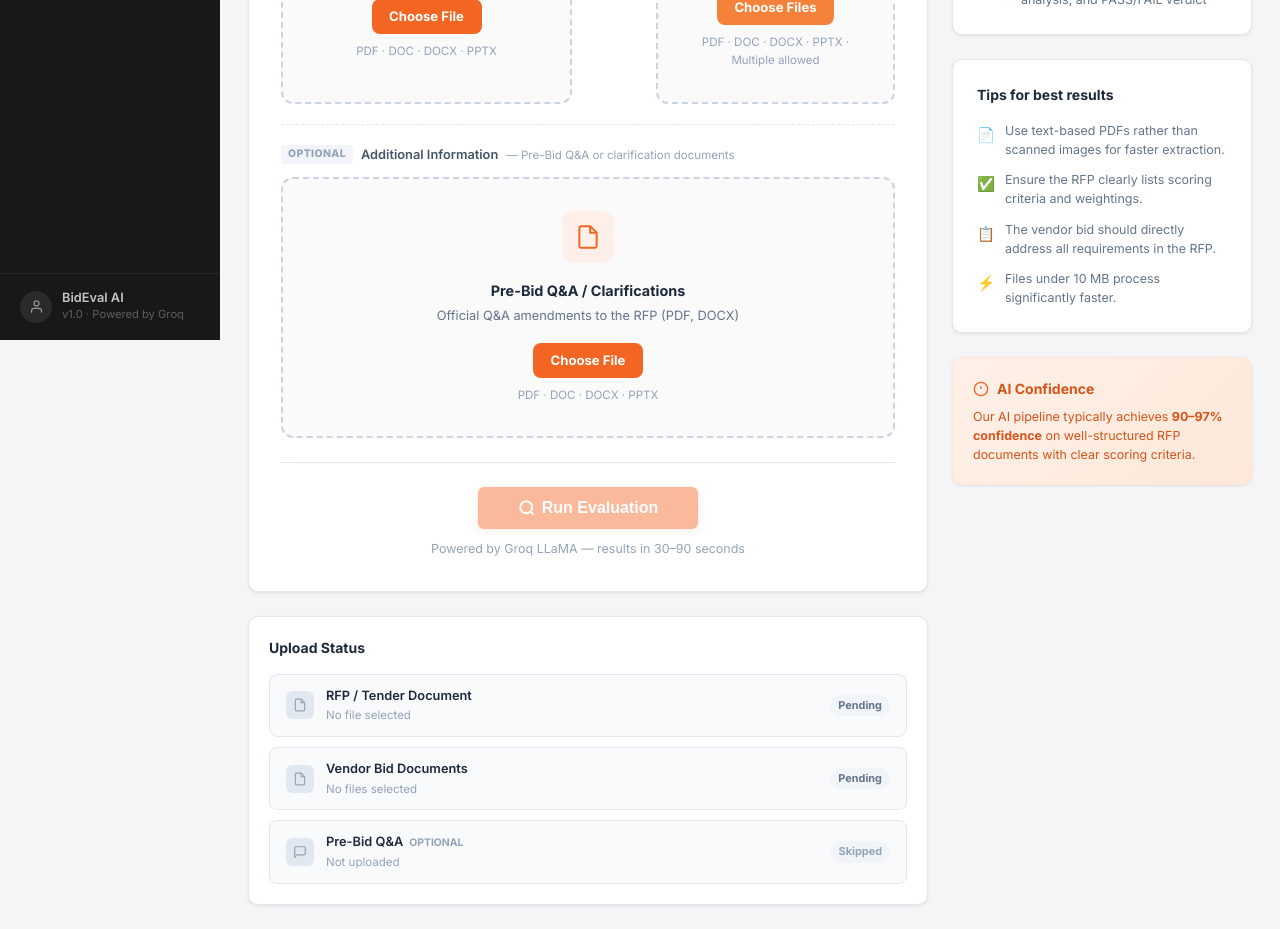
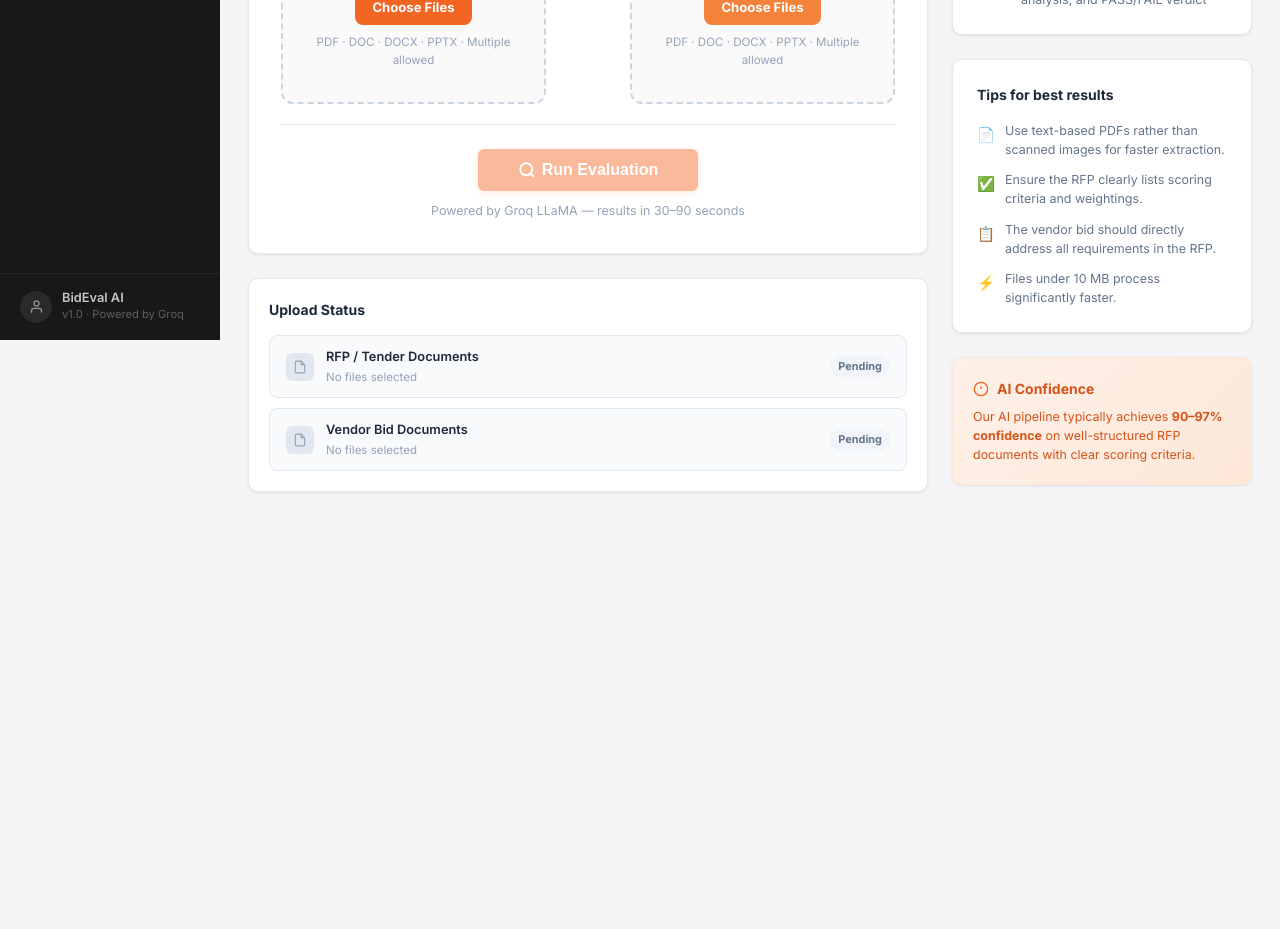
Before and after one commit to insha123-max/RFP-POC, a React (Vite) app in the folder react-frontend/: page /evaluate in a window 1280 px wide. Shown: the part 460-1389 px from the top of the page. After the commit the page ends 976 px from the top, so only its background shows below. Built offline with nearby package versions, Linux system fonts and the light colour scheme.

Commit message:
custom rules fix

```diff
--- a/react-frontend/src/api.js
+++ b/react-frontend/src/api.js
@@ -1,11 +1,11 @@
 const BASE = '/api'
 
-export async function runEvaluation(rfpFile, bidFiles, prebidFile = null, readinessRules = null) {
+export async function runEvaluation(rfpFiles, bidFiles, readinessRules = null) {
   const form = new FormData()
-  form.append('rfp_file', rfpFile)
+  const rfps = Array.isArray(rfpFiles) ? rfpFiles : [rfpFiles]
+  rfps.forEach(f => form.append('rfp_files', f))
   const files = Array.isArray(bidFiles) ? bidFiles : [bidFiles]
   files.forEach(f => form.append('bid_files', f))
-  if (prebidFile) form.append('prebid_file', prebidFile)
   if (readinessRules) {
     form.append('readiness_rules_json', JSON.stringify(readinessRules))
   }
--- a/react-frontend/src/pages/EvaluatePage.jsx
+++ b/react-frontend/src/pages/EvaluatePage.jsx
@@ -551,9 +551,8 @@ function buildCriteriaPayload(customCriteria) {
 }
 
 export default function EvaluatePage() {
-  const [rfpFile, setRfpFile]     = useState(null)
+  const [rfpFiles, setRfpFiles]   = useState([])
   const [bidFiles, setBidFiles]   = useState([])
-  const [prebidFile, setPrebidFile] = useState(null)
   const [customCriteria, setCustomCriteria] = useState(DEFAULT_CUSTOM_CRITERIA)
   const [phase, setPhase]         = useState('upload')   // upload | progress | no_rules | error
   const [stepStates, setStepStates] = useState(STEPS.map(() => 'pending'))
@@ -610,13 +609,12 @@ export default function EvaluatePage() {
     setError('')
     const timers = makeTimers()
     try {
-      // If using pre-validated criteria from PQTQ tab, pass them
       const readinessRules = (hasReadinessCriteria && useReadinessCriteria)
         ? { pq_items: activePQTQ.pq_items, tq_items: activePQTQ.tq_items }
         : null
-      const report = await runEvaluation(rfpFile, bidFiles, prebidFile, readinessRules)
+      const report = await runEvaluation(rfpFiles, bidFiles, readinessRules)
       timers.forEach(clearTimeout)
-      await finishEvaluation(report, rfpFile.name)
+      await finishEvaluation(report, rfpFiles.map(f => f.name).join(', '))
     } catch (e) {
       timers.forEach(clearTimeout)
       if (e.message.includes('NO_RULES_FOUND')) {
@@ -636,7 +634,7 @@ export default function EvaluatePage() {
     try {
       const report = await runCustomEvaluation(bidFiles, buildCriteriaPayload(customCriteria))
       timers.forEach(clearTimeout)
-      await finishEvaluation(report, rfpFile?.name ?? 'Custom Criteria')
+      await finishEvaluation(report, rfpFiles.length > 0 ? rfpFiles.map(f => f.name).join(', ') : 'Custom Criteria')
     } catch (e) {
       timers.forEach(clearTimeout)
       setError(e.message)
@@ -729,7 +727,7 @@ export default function EvaluatePage() {
 
         {/* Uploaded files summary */}
         <div className="card" style={{ padding: '1rem 1.25rem', marginBottom: '1.5rem', display: 'flex', gap: '1.5rem', flexWrap: 'wrap', alignItems: 'center' }}>
-          {rfpFile && (
+          {rfpFiles.length > 0 && (
             <div style={{ display: 'flex', alignItems: 'center', gap: 8 }}>
               <div style={{ width: 28, height: 28, borderRadius: 6, background: '#FEF0E8', display: 'flex', alignItems: 'center', justifyContent: 'center', flexShrink: 0 }}>
                 <svg width="13" height="13" viewBox="0 0 24 24" fill="none" stroke="#F26522" strokeWidth="2">
@@ -739,7 +737,7 @@ export default function EvaluatePage() {
               </div>
               <div>
                 <div style={{ fontSize: '0.72rem', color: '#94A3B8', fontWeight: 600 }}>RFP</div>
-                <div style={{ fontSize: '0.8rem', color: '#1E293B', fontWeight: 600 }}>{rfpFile.name}</div>
+                <div style={{ fontSize: '0.8rem', color: '#1E293B', fontWeight: 600 }}>{rfpFiles.map(f => f.name).join(', ')}</div>
               </div>
             </div>
           )}
@@ -885,10 +883,10 @@ export default function EvaluatePage() {
             </div>
 
             <div style={{ display: 'flex', gap: '1.5rem', marginBottom: '1.25rem', alignItems: 'stretch', minHeight: 200 }}>
-              <UploadZone
-                label="RFP / Tender Document"
-                sub="Contains evaluation criteria and scoring rules"
-                file={rfpFile} onFile={setRfpFile} accent="#F26522"
+              <MultiUploadZone
+                label="RFP / Tender Documents"
+                sub="Main RFP + any supporting docs (scoring sheets, amendments)"
+                files={rfpFiles} onFiles={setRfpFiles} accent="#F26522"
               />
               <div style={{ display: 'flex', alignItems: 'center', justifyContent: 'center', flexShrink: 0 }}>
                 <div style={{
@@ -898,50 +896,17 @@ export default function EvaluatePage() {
                 }}>VS</div>
               </div>
               <MultiUploadZone
-                label="Vendor Bid Document"
+                label="Vendor Bid Documents"
                 sub="The vendor's response to be evaluated"
                 files={bidFiles} onFiles={setBidFiles} accent="#F5823A"
               />
-            </div>
-
-            {/* Optional Pre-Bid Q&A upload */}
-            <div style={{ borderTop: '1px dashed #E2E8F0', paddingTop: '1.25rem', marginBottom: '1.5rem' }}>
-              <div style={{ display: 'flex', alignItems: 'center', gap: 8, marginBottom: '0.75rem' }}>
-                <span style={{
-                  background: '#F1F5F9', borderRadius: 4, padding: '1px 7px',
-                  fontSize: '0.65rem', fontWeight: 800, color: '#94A3B8', letterSpacing: '0.04em',
-                }}>OPTIONAL</span>
-                <span style={{ fontSize: '0.8rem', fontWeight: 600, color: '#475569' }}>Additional Information</span>
-                <span style={{ fontSize: '0.72rem', color: '#94A3B8' }}>— Pre-Bid Q&amp;A or clarification documents</span>
-              </div>
-              <div style={{ display: 'flex', gap: '1rem', alignItems: 'flex-start' }}>
-                <div style={{ flex: 1 }}>
-                  <UploadZone
-                    label="Pre-Bid Q&A / Clarifications"
-                    sub="Official Q&A amendments to the RFP (PDF, DOCX)"
-                    file={prebidFile}
-                    onFile={setPrebidFile}
-                    accent="#F26522"
-                  />
-                </div>
-                {prebidFile && (
-                  <button
-                    onClick={() => setPrebidFile(null)}
-                    style={{
-                      marginTop: 6, padding: '4px 10px', border: '1px solid #E2E8F0',
-                      borderRadius: 6, background: '#fff', cursor: 'pointer',
-                      fontSize: '0.72rem', color: '#94A3B8', fontWeight: 600,
-                    }}
-                  >✕ Remove</button>
-                )}
-              </div>
             </div>
 
             <div style={{ borderTop: '1px solid #E2E8F0', paddingTop: '1.5rem', textAlign: 'center' }}>
               <button
                 className="btn btn-primary"
                 style={{ padding: '0.75rem 2.5rem', fontSize: '1rem' }}
-                disabled={!rfpFile || bidFiles.length === 0}
+                disabled={rfpFiles.length === 0 || bidFiles.length === 0}
                 onClick={handleEvaluate}
               >
                 <svg width="18" height="18" viewBox="0 0 24 24" fill="none" stroke="currentColor" strokeWidth="2.5">
@@ -961,37 +926,61 @@ export default function EvaluatePage() {
               Upload Status
             </div>
             <div style={{ display: 'flex', flexDirection: 'column', gap: 10 }}>
-              {/* RFP row */}
+              {/* RFP rows */}
+              {rfpFiles.length === 0 ? (
                 <div style={{
                   display: 'flex', alignItems: 'center', gap: 12,
                   padding: '0.7rem 1rem', borderRadius: 8,
-                background: rfpFile ? '#F0FDF4' : '#F8FAFC',
-                border: `1px solid ${rfpFile ? '#BBF7D0' : '#E2E8F0'}`,
+                  background: '#F8FAFC', border: '1px solid #E2E8F0',
                 }}>
                   <div style={{
-                  width: 28, height: 28, borderRadius: 6,
-                  background: rfpFile ? '#DCFCE7' : '#E2E8F0',
+                    width: 28, height: 28, borderRadius: 6, background: '#E2E8F0',
                     display: 'flex', alignItems: 'center', justifyContent: 'center', flexShrink: 0,
                   }}>
-                  <svg width="14" height="14" viewBox="0 0 24 24" fill="none"
-                    stroke={rfpFile ? '#16A34A' : '#94A3B8'} strokeWidth="2">
+                    <svg width="14" height="14" viewBox="0 0 24 24" fill="none" stroke="#94A3B8" strokeWidth="2">
                       <path d="M14 2H6a2 2 0 0 0-2 2v16a2 2 0 0 0 2 2h12a2 2 0 0 0 2-2V8z"/>
                       <polyline points="14 2 14 8 20 8"/>
                     </svg>
                   </div>
                   <div style={{ flex: 1, minWidth: 0 }}>
-                  <div style={{ fontSize: '0.8rem', fontWeight: 600, color: '#1E293B' }}>RFP / Tender Document</div>
-                  <div style={{ fontSize: '0.72rem', color: rfpFile ? '#16A34A' : '#94A3B8',
+                    <div style={{ fontSize: '0.8rem', fontWeight: 600, color: '#1E293B' }}>RFP / Tender Documents</div>
+                    <div style={{ fontSize: '0.72rem', color: '#94A3B8' }}>No files selected</div>
+                  </div>
+                  <span style={{
+                    fontSize: '0.68rem', fontWeight: 700, padding: '2px 8px', borderRadius: 999,
+                    background: '#F1F5F9', color: '#64748B',
+                  }}>Pending</span>
+                </div>
+              ) : rfpFiles.map((f, i) => (
+                <div key={f.name} style={{
+                  display: 'flex', alignItems: 'center', gap: 12,
+                  padding: '0.7rem 1rem', borderRadius: 8,
+                  background: '#F0FDF4', border: '1px solid #BBF7D0',
+                }}>
+                  <div style={{
+                    width: 28, height: 28, borderRadius: 6, background: '#DCFCE7',
+                    display: 'flex', alignItems: 'center', justifyContent: 'center', flexShrink: 0,
+                  }}>
+                    <svg width="14" height="14" viewBox="0 0 24 24" fill="none" stroke="#16A34A" strokeWidth="2">
+                      <path d="M14 2H6a2 2 0 0 0-2 2v16a2 2 0 0 0 2 2h12a2 2 0 0 0 2-2V8z"/>
+                      <polyline points="14 2 14 8 20 8"/>
+                    </svg>
+                  </div>
+                  <div style={{ flex: 1, minWidth: 0 }}>
+                    <div style={{ fontSize: '0.8rem', fontWeight: 600, color: '#1E293B' }}>
+                      {i === 0 ? 'RFP / Tender Document' : `Supporting RFP Document #${i}`}
+                    </div>
+                    <div style={{ fontSize: '0.72rem', color: '#16A34A',
                       whiteSpace: 'nowrap', overflow: 'hidden', textOverflow: 'ellipsis' }}>
-                    {rfpFile ? rfpFile.name : 'No file selected'}
+                      {f.name}
                     </div>
                   </div>
                   <span style={{
                     fontSize: '0.68rem', fontWeight: 700, padding: '2px 8px', borderRadius: 999,
-                  background: rfpFile ? '#DCFCE7' : '#F1F5F9',
-                  color: rfpFile ? '#15803D' : '#64748B',
-                }}>{rfpFile ? 'Ready' : 'Pending'}</span>
+                    background: '#DCFCE7', color: '#15803D',
+                  }}>Ready</span>
                 </div>
+              ))}
 
               {/* Bid files rows */}
               {bidFiles.length === 0 ? (
@@ -1047,39 +1036,6 @@ export default function EvaluatePage() {
                 </div>
               ))}
 
-              {/* Pre-Bid Q&A row */}
-              <div style={{
-                display: 'flex', alignItems: 'center', gap: 12,
-                padding: '0.7rem 1rem', borderRadius: 8,
-                background: prebidFile ? '#F5F3FF' : '#F8FAFC',
-                border: `1px solid ${prebidFile ? '#DDD6FE' : '#E2E8F0'}`,
-              }}>
-                <div style={{
-                  width: 28, height: 28, borderRadius: 6,
-                  background: prebidFile ? '#EDE9FE' : '#E2E8F0',
-                  display: 'flex', alignItems: 'center', justifyContent: 'center', flexShrink: 0,
-                }}>
-                  <svg width="14" height="14" viewBox="0 0 24 24" fill="none"
-                    stroke={prebidFile ? '#7C3AED' : '#94A3B8'} strokeWidth="2">
-                    <path d="M21 15a2 2 0 0 1-2 2H7l-4 4V5a2 2 0 0 1 2-2h14a2 2 0 0 1 2 2z"/>
-                  </svg>
-                </div>
-                <div style={{ flex: 1, minWidth: 0 }}>
-                  <div style={{ fontSize: '0.8rem', fontWeight: 600, color: '#1E293B' }}>
-                    Pre-Bid Q&A
-                    {!prebidFile && <span style={{ marginLeft: 6, fontSize: '0.65rem', color: '#94A3B8', fontWeight: 700 }}>OPTIONAL</span>}
-                  </div>
-                  <div style={{ fontSize: '0.72rem', color: prebidFile ? '#7C3AED' : '#94A3B8',
-                    whiteSpace: 'nowrap', overflow: 'hidden', textOverflow: 'ellipsis' }}>
-                    {prebidFile ? prebidFile.name : 'Not uploaded'}
-                  </div>
-                </div>
-                <span style={{
-                  fontSize: '0.68rem', fontWeight: 700, padding: '2px 8px', borderRadius: 999,
-                  background: prebidFile ? '#EDE9FE' : '#F1F5F9',
-                  color: prebidFile ? '#5B21B6' : '#94A3B8',
-                }}>{prebidFile ? 'Ready' : 'Skipped'}</span>
-              </div>
             </div>
           </div>
         </div>
```
Also changed, not shown: 2 other files (tests, documents, lock files or other folders). Lines whose indentation alone changed are shown as unchanged.
